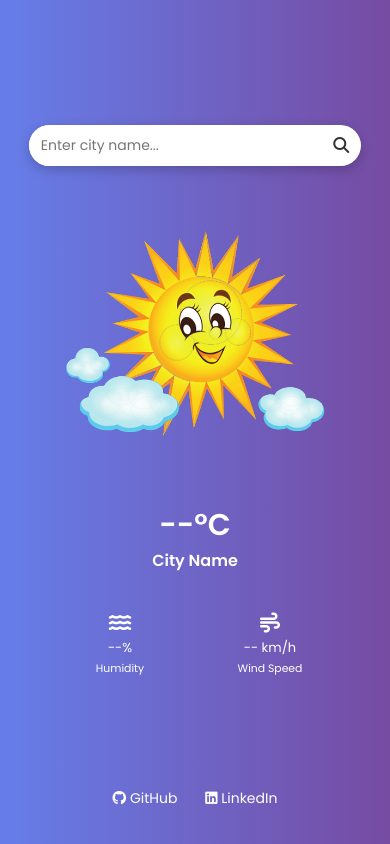
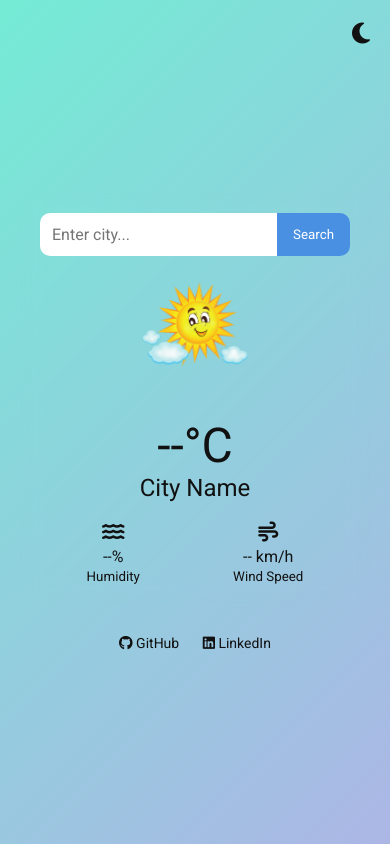
Before and after one commit to Sidh2003/Weather-App, a plain HTML site: page index.html in a window 390 px wide. Drawn offline with Linux system fonts and the light colour scheme.

Commit message:
changes done

```diff
--- a/index.html
+++ b/index.html
@@ -2,50 +2,269 @@
 <html lang="en">
 <head>
   <meta charset="UTF-8" />
-  <meta name="viewport" content="width=device-width, initial-scale=1.0"/>
-  <title>Weather App</title>
+  <meta name="viewport" content="width=device-width, initial-scale=1.0" />
+  <title>Modern Weather App</title>
+  <link href="https://fonts.googleapis.com/css2?family=Roboto:wght@400;700&display=swap" rel="stylesheet" />
+  <link rel="stylesheet" href="https://cdnjs.cloudflare.com/ajax/libs/font-awesome/6.4.0/css/all.min.css" />
+  <style>
+    :root {
+      --bg-light: linear-gradient(135deg, #74ebd5, #acb6e5);
+      --bg-dark: linear-gradient(135deg, #232526, #414345);
+      --text-light: #fff;
+      --text-dark: #111;
+      --card-light: rgba(255, 255, 255, 0.2);
+      --card-dark: rgba(0, 0, 0, 0.4);
+    }
 
-  <link rel="stylesheet" href="style.css" />
-  <script src="script.js" defer></script>
+    * {
+      margin: 0;
+      padding: 0;
+      box-sizing: border-box;
+      font-family: 'Roboto', sans-serif;
+    }
 
-  <!-- Font Awesome -->
-  <link rel="stylesheet" href="https://cdnjs.cloudflare.com/ajax/libs/font-awesome/6.4.0/css/all.min.css"/>
-  <link href="https://fonts.googleapis.com/css2?family=Poppins:wght@400;600&display=swap" rel="stylesheet">
+    body {
+      background: var(--bg-light);
+      color: var(--text-dark);
+      display: flex;
+      flex-direction: column;
+      min-height: 100vh;
+      transition: 0.3s ease all;
+      align-items: center;
+      justify-content: center;
+      padding: 20px;
+    }
+
+    body.dark {
+      background: var(--bg-dark);
+      color: var(--text-light);
+    }
+
+    .theme-toggle {
+      position: absolute;
+      top: 20px;
+      right: 20px;
+    }
+
+    .theme-toggle button {
+      background: none;
+      border: none;
+      font-size: 24px;
+      color: inherit;
+      cursor: pointer;
+    }
+
+    .app {
+      width: 100%;
+      max-width: 500px;
+      background: var(--card-light);
+      backdrop-filter: blur(10px);
+      border-radius: 20px;
+      padding: 30px;
+      box-shadow: 0 8px 20px rgba(0, 0, 0, 0.3);
+    }
+
+    body.dark .app {
+      background: var(--card-dark);
+    }
+
+    .search-box {
+      display: flex;
+      margin-bottom: 20px;
+    }
+
+    .search-box input {
+      flex: 1;
+      padding: 12px;
+      border: none;
+      border-radius: 10px 0 0 10px;
+      outline: none;
+      font-size: 16px;
+    }
+
+    .search-box button {
+      padding: 12px 16px;
+      background-color: #4a90e2;
+      color: white;
+      border: none;
+      border-radius: 0 10px 10px 0;
+      cursor: pointer;
+    }
+
+    .weather-icon {
+      text-align: center;
+      margin-bottom: 15px;
+    }
+
+    .weather-icon img {
+      width: 120px;
+      animation: float 3s ease-in-out infinite;
+    }
+
+    @keyframes float {
+      0% { transform: translateY(0); }
+      50% { transform: translateY(-10px); }
+      100% { transform: translateY(0); }
+    }
+
+    .temperature {
+      font-size: 48px;
+      text-align: center;
+    }
+
+    .city-name {
+      font-size: 24px;
+      text-align: center;
+      margin-bottom: 20px;
+    }
+
+    .details {
+      display: flex;
+      justify-content: space-around;
+      margin-top: 20px;
+    }
+
+    .details .item {
+      text-align: center;
+    }
+
+    .details .item i {
+      display: block;
+      font-size: 20px;
+      margin-bottom: 5px;
+    }
+
+    .footer {
+      margin-top: 30px;
+      text-align: center;
+      font-size: 14px;
+    }
+
+    .footer a {
+      color: inherit;
+      text-decoration: none;
+      margin: 0 10px;
+    }
+
+    @media (max-width: 600px) {
+      .app {
+        background: transparent;
+        box-shadow: none;
+        padding: 20px;
+      }
+    }
+  </style>
 </head>
 <body>
-  <div class="main-container" id="mainContainer">
-    <!-- <div class="top-bar">
-      <button id="themeToggle" title="Toggle Theme"><i class="fas fa-moon"></i></button>
-    </div> -->
-
-    <div class="content">
-      <div class="search">
-        <input type="text" id="cityInput" placeholder="Enter city name..." aria-label="City name" />
-        <button id="searchBtn" aria-label="Search"><i class="fas fa-search"></i></button>
+  <div class="theme-toggle">
+    <button id="themeBtn" aria-label="Toggle Theme">
+      <i class="fas fa-moon"></i>
+    </button>
   </div>
 
-      <div class="weather">
-        <img id="weatherIcon" src="./img/default.png" alt="Weather Icon" />
-        <h1 id="temperature">--°C</h1>
-        <h2 id="cityName">City Name</h2>
+  <div class="app">
+    <div class="search-box">
+      <input type="text" id="cityInput" placeholder="Enter city..." />
+      <button id="searchBtn">Search</button>
     </div>
 
+    <div class="weather-icon">
+      <img id="weatherIcon" src="./img/default.png" alt="Weather Icon" />
+    </div>
+
+    <div class="temperature" id="temperature">--°C</div>
+    <div class="city-name" id="cityName">City Name</div>
+
     <div class="details">
-        <div class="detail">
+      <div class="item">
         <i class="fas fa-water"></i>
-          <p><span id="humidity">--%</span><br><small>Humidity</small></p>
+        <span id="humidity">--%</span><br />
+        <small>Humidity</small>
       </div>
-        <div class="detail">
+      <div class="item">
         <i class="fas fa-wind"></i>
-          <p><span id="wind">-- km/h</span><br><small>Wind Speed</small></p>
+        <span id="wind">-- km/h</span><br />
+        <small>Wind Speed</small>
       </div>
     </div>
   </div>
 
-    <footer>
-      <a href="https://github.com/Sidh2003" target="_blank"><i class="fab fa-github"></i> GitHub</a>
-      <a href="https://www.linkedin.com/in/siddhesh-sonavane/" target="_blank"><i class="fab fa-linkedin"></i> LinkedIn</a>
-    </footer>
+  <div class="footer">
+    <a href="https://github.com/Sidh2003" target="_blank">
+      <i class="fab fa-github"></i> GitHub
+    </a>
+    <a href="https://www.linkedin.com/in/siddhesh-sonavane/" target="_blank">
+      <i class="fab fa-linkedin"></i> LinkedIn
+    </a>
   </div>
+
+  <script>
+    const apiKey = "67475fc1edbd457d633537c353f2751c";
+    const searchBtn = document.getElementById("searchBtn");
+    const cityInput = document.getElementById("cityInput");
+    const themeBtn = document.getElementById("themeBtn");
+
+    themeBtn.addEventListener("click", () => {
+      document.body.classList.toggle("dark");
+      const icon = themeBtn.querySelector("i");
+      icon.classList.toggle("fa-moon");
+      icon.classList.toggle("fa-sun");
+    });
+
+    searchBtn.addEventListener("click", () => {
+      const city = cityInput.value.trim();
+      if (city) getWeather(city);
+    });
+
+    function getWeather(city) {
+      const url = `https://api.openweathermap.org/data/2.5/weather?q=${encodeURIComponent(
+        city
+      )}&appid=${apiKey}&units=metric`;
+
+      fetch(url)
+        .then((res) => {
+          if (!res.ok) throw new Error("City not found");
+          return res.json();
+        })
+        .then((data) => updateUI(data))
+        .catch((err) => {
+          document.getElementById("cityName").textContent = "City not found";
+          document.getElementById("temperature").textContent = "--°C";
+          document.getElementById("humidity").textContent = "--%";
+          document.getElementById("wind").textContent = "-- km/h";
+          document.getElementById("weatherIcon").src = "./img/default.png";
+        });
+    }
+
+    function updateUI(data) {
+      const { name } = data;
+      const { temp, humidity } = data.main;
+      const { speed } = data.wind;
+      const timestamp = data.dt;
+      const sunrise = data.sys.sunrise;
+      const sunset = data.sys.sunset;
+      const timezoneOffset = data.timezone;
+      const weatherMain = data.weather[0].main.toLowerCase();
+
+      const localNow = timestamp + timezoneOffset;
+      const localSunrise = sunrise + timezoneOffset;
+      const localSunset = sunset + timezoneOffset;
+
+      let icon = "default.png";
+
+      if (weatherMain.includes("rain")) icon = "rain.png";
+      else if (weatherMain.includes("snow")) icon = "snow.png";
+      else if (localNow < localSunrise) icon = "moon.png";
+      else if (localNow >= localSunrise && localNow < localSunrise + 7200) icon = "sunrise.png";
+      else if (localNow >= localSunset && localNow < localSunset + 7200) icon = "sunset.png";
+      else if (localNow >= localSunset + 7200 || localNow < localSunrise) icon = "moon.png";
+
+      document.getElementById("cityName").textContent = name;
+      document.getElementById("temperature").textContent = `${Math.round(temp)}°C`;
+      document.getElementById("humidity").textContent = `${humidity}%`;
+      document.getElementById("wind").textContent = `${speed} km/h`;
+      document.getElementById("weatherIcon").src = `./img/${icon}`;
+    }
+  </script>
 </body>
 </html>
--- a/style.css
+++ /dev/null
@@ -1,224 +0,0 @@
-:root {
-  --text-dark: #333;
-  --text-light: #fff;
-}
-
-* {
-  margin: 0;
-  padding: 0;
-  box-sizing: border-box;
-  font-family: 'Poppins', sans-serif;
-}
-
-body,
-html {
-  height: 100%;
-}
-
-body {
-  transition: all 0.4s ease;
-  color: var(--text-light);
-}
-
-body.dark {
-  background-color: #1e1e2f;
-  color: var(--text-dark);
-}
-
-.main-container {
-  display: flex;
-  flex-direction: column;
-  justify-content: space-between;
-  height: 100vh;
-  width: 100%;
-  background: linear-gradient(to right, #667eea, #764ba2);
-  background-size: cover;
-  background-position: center;
-  transition: all 0.4s ease;
-  padding: 20px;
-}
-
-body.dark .main-container {
-  background: linear-gradient(to right, #0f2027, #203a43, #2c5364);
-}
-
-.top-bar {
-  text-align: right;
-}
-
-#themeToggle {
-  background: transparent;
-  border: none;
-  font-size: 22px;
-  color: var(--text-light);
-  cursor: pointer;
-}
-
-body.dark #themeToggle {
-  color: var(--text-dark);
-}
-
-.content {
-  text-align: center;
-  flex-grow: 1;
-  display: flex;
-  flex-direction: column;
-  justify-content: center;
-}
-
-.search {
-  display: flex;
-  justify-content: center;
-  max-width: 400px;
-  margin: 0 auto 30px;
-  background: #fff;
-  border-radius: 50px;
-  overflow: hidden;
-  box-shadow: 0 4px 12px rgba(0, 0, 0, 0.2);
-}
-
-.search input {
-  flex: 1;
-  min-width: 0;
-  /* prevents overflow */
-  padding: 14px 16px;
-  font-size: 16px;
-  border: none;
-  outline: none;
-  overflow: hidden;
-  text-overflow: ellipsis;
-}
-
-.search button {
-  border: none;
-  background: none;
-  padding: 0 20px;
-  font-size: 18px;
-  color: var(--text-dark);
-  cursor: pointer;
-}
-
-.weather img {
-  max-width: 80vw;
-  /* limits image width on small screens */
-  height: auto;
-}
-
-.weather h1 {
-  font-size: 48px;
-}
-
-.weather h2 {
-  font-size: 24px;
-  margin-bottom: 20px;
-}
-
-.details {
-  display: flex;
-  justify-content: center;
-  gap: 50px;
-  margin-top: 20px;
-  flex-wrap: wrap;
-}
-
-.detail {
-  text-align: center;
-  min-width: 120px;
-}
-
-.detail i {
-  font-size: 22px;
-  margin-bottom: 5px;
-  display: block;
-}
-
-footer {
-  text-align: center;
-  padding: 15px 0;
-  font-size: 16px;
-}
-
-footer a {
-  color: #fff;
-  margin: 0 12px;
-  text-decoration: none;
-  transition: 0.3s;
-}
-
-footer a:hover {
-  color: #ffd700;
-}
-
-body.dark footer a {
-  color: #ccc;
-}
-
-/* -------------------- Responsive Design -------------------- */
-
-@media (max-width: 768px) {
-  .weather img {
-    height: 200px;
-  }
-
-  .weather h1 {
-    font-size: 36px;
-  }
-
-  .weather h2 {
-    font-size: 20px;
-  }
-
-  .details {
-    gap: 30px;
-  }
-
-  .search {
-    max-width: 90%;
-  }
-}
-
-@media (max-width: 480px) {
-  .weather img {
-    height: 300px;
-    /* max-height: 160px; */
-  }
-
-  .content {
-    padding-top: 10px;
-  }
-
-  .weather h1 {
-    font-size: 30px;
-  }
-
-  .weather h2 {
-    font-size: 16px;
-  }
-
-  .detail i {
-    font-size: 20px;
-  }
-
-  .detail p {
-    font-size: 13px;
-  }
-
-  .search {
-    flex-wrap: nowrap;
-    max-width: 95%;
-  }
-
-  .search input {
-    font-size: 14px;
-    padding: 10px 12px;
-  }
-
-  .search button {
-    font-size: 16px;
-    padding: 0 12px;
-  }
-
-  footer {
-    font-size: 14px;
-  }
-}
```
Also changed, not shown: script.js (deleted, +0 -68 lines). Lines whose indentation alone changed are shown as unchanged.
